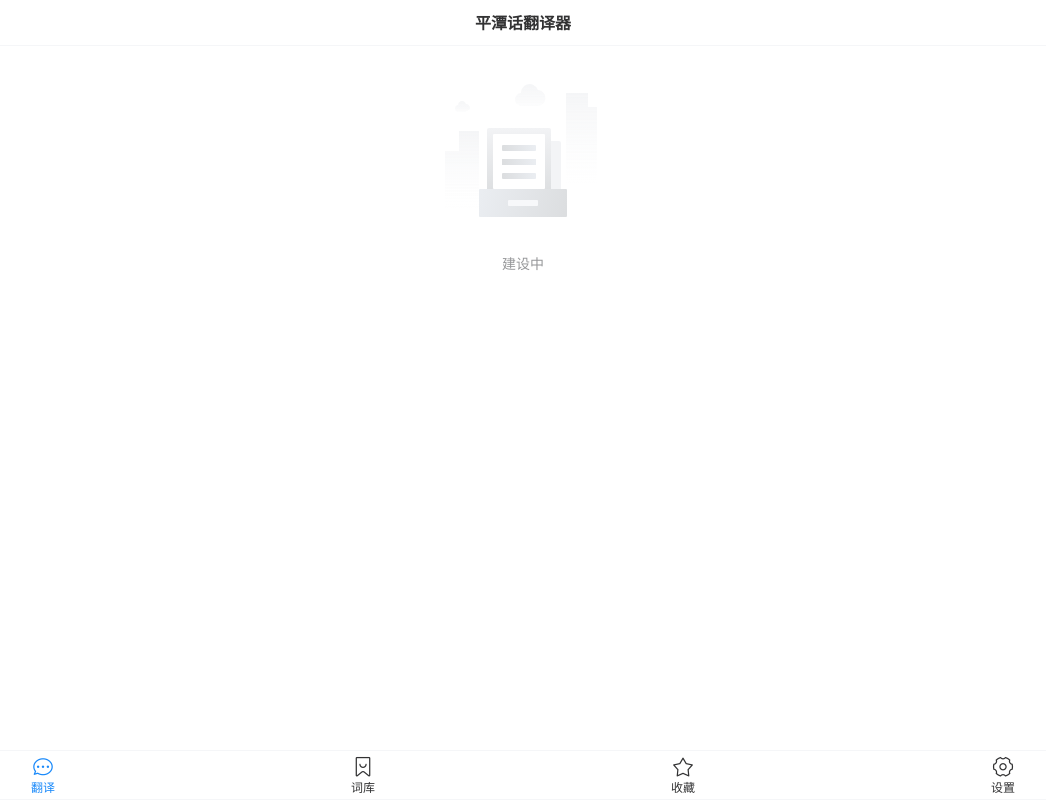
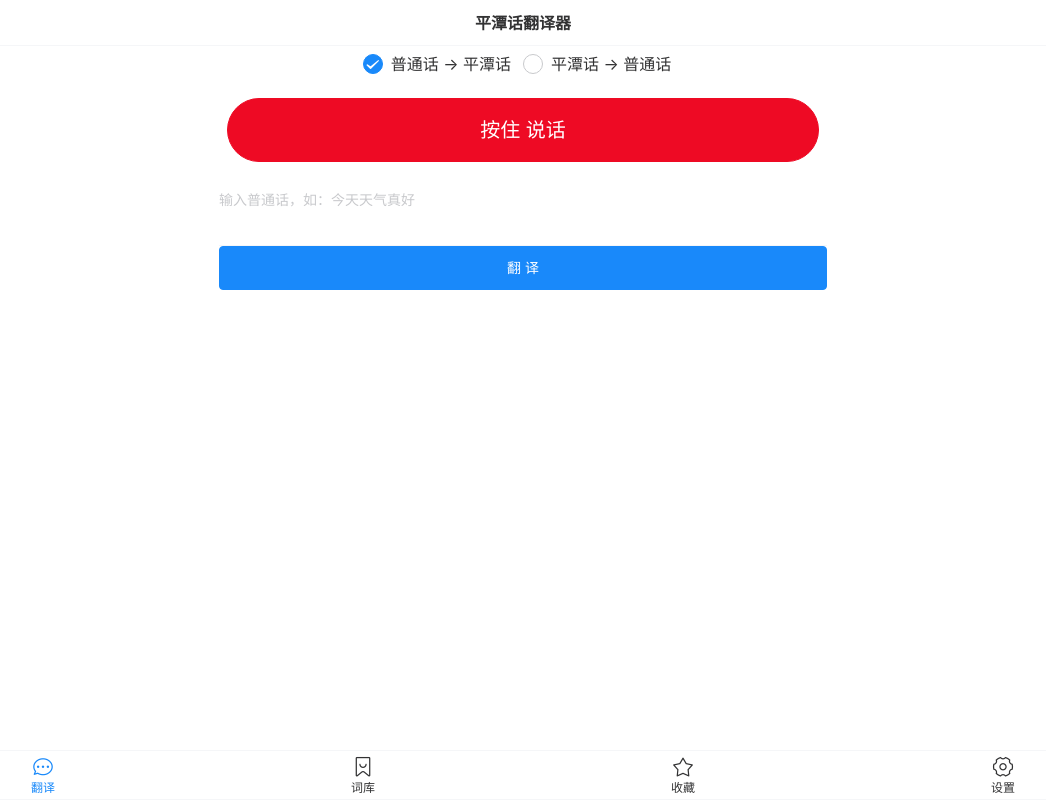
Before and after one commit to Hans82020/pingtan-dialect-translator, a Vue app: page / in a window 1280 px wide. Shown: the whole page, without its empty margins (117-1163 px from the left). Built offline with nearby package versions, Linux system fonts and the light colour scheme.

Commit message:
feat: 翻译主界面（方向切换/按住说话/词库优先/错误提示）

```diff
--- /dev/null
+++ b/src/components/MicBanner.vue
@@ -0,0 +1,10 @@
+<script setup>
+const inWechat = /MicroMessenger/i.test(navigator.userAgent)
+const inQQ = /QQ\//i.test(navigator.userAgent)
+</script>
+
+<template>
+  <van-notice-bar v-if="inWechat || inQQ" wrapable :scrollable="false"
+    left-icon="info-o"
+    text="微信内无法使用语音：请点右上角「···」→「在浏览器打开」，即可语音输入。当前可先用打字翻译。" />
+</template>
--- /dev/null
+++ b/src/components/RecordButton.vue
@@ -0,0 +1,40 @@
+<script setup>
+import { ref, onBeforeUnmount } from 'vue'
+
+const emit = defineEmits(['start', 'end', 'cancel'])
+const pressing = ref(false)
+const elapsed = ref(0)
+let timer = null
+
+function down(e) {
+  e.preventDefault()
+  if (pressing.value) return
+  pressing.value = true
+  elapsed.value = 0
+  timer = setInterval(() => { elapsed.value += 0.2 }, 200)
+  emit('start')
+}
+function up() {
+  if (!pressing.value) return
+  clearInterval(timer)
+  pressing.value = false
+  emit('end', elapsed.value)
+}
+onBeforeUnmount(() => clearInterval(timer))
+</script>
+
+<template>
+  <div class="rec-wrap">
+    <van-button round type="danger" size="large" class="rec-btn" :class="{ active: pressing }"
+      @touchstart.prevent="down" @touchend.prevent="up" @touchcancel="up"
+      @mousedown="down" @mouseup="up" @mouseleave="pressing && up()">
+      {{ pressing ? `松开结束 ${elapsed.toFixed(1)}s` : '按住 说话' }}
+    </van-button>
+  </div>
+</template>
+
+<style scoped>
+.rec-wrap { padding: 16px 24px; text-align: center; }
+.rec-btn { height: 64px; font-size: 20px; width: 100%; }
+.rec-btn.active { transform: scale(0.97); }
+</style>
--- /dev/null
+++ b/src/components/ResultCard.vue
@@ -0,0 +1,74 @@
+<script setup>
+import { ref, computed } from 'vue'
+import { showToast } from 'vant'
+import { isFav, toggleFav } from '../store/settings.js'
+import { fetchTTS } from '../lib/api.mjs'
+
+const props = defineProps({
+  /* 词库词条对象；LLM 结果；方言识别的普通话文本 */
+  entry: { type: Object, default: null },
+  llm: { type: Object, default: null },
+  mandarin: { type: String, default: '' },
+  fuzzy: { type: Boolean, default: false }
+})
+
+const hanzi = computed(() => props.entry?.pt_hanzi || props.llm?.pt_hanzi || '')
+const buc = computed(() => props.entry?.pt_buc || props.llm?.pt_buc || '')
+const rom = computed(() => props.entry?.pt_rom || props.llm?.pt_rom || '')
+const tones = computed(() => props.entry?.tones || props.llm?.tones || '')
+const audio = computed(() => (props.entry?.audio ? '/' + props.entry.audio : ''))
+const lowConf = computed(() => props.llm?.confidence === 'low' || props.fuzzy)
+
+const playing = ref(false)
+async function play() {
+  try {
+    playing.value = true
+    if (audio.value) {
+      await new Audio(audio.value).play()
+    } else if (props.mandarin) {
+      const url = await fetchTTS(props.mandarin)
+      await new Audio(url).play()
+    }
+  } catch { showToast('播放失败，请重试') } finally { playing.value = false }
+}
+
+const favId = computed(() => props.entry?.id || null)
+function onFav() {
+  showToast(toggleFav(favId.value) ? '已收藏' : '已取消收藏')
+}
+async function copy() {
+  const t = [hanzi.value, buc.value, rom.value].filter(Boolean).join('\n') || props.mandarin
+  try { await navigator.clipboard.writeText(t); showToast('已复制') }
+  catch { showToast('复制失败') }
+}
+</script>
+
+<template>
+  <div class="card">
+    <van-tag v-if="lowConf" type="warning" style="float:right">仅供参考</van-tag>
+    <template v-if="mandarin">
+      <div class="label">普通话</div>
+      <div class="hanzi">{{ mandarin }}</div>
+      <van-button size="small" icon="volume-o" :loading="playing" @click="play">朗读</van-button>
+    </template>
+    <template v-else>
+      <div class="label">平潭话</div>
+      <div class="hanzi">{{ hanzi }}</div>
+      <div v-if="buc" class="sub">平话字：{{ buc }}</div>
+      <div v-if="rom" class="sub">拼音：{{ rom }}</div>
+      <div v-if="tones" class="sub">声调：{{ tones }}</div>
+      <van-button size="small" icon="volume-o" :disabled="!audio" @click="play">
+        {{ audio ? '播放录音' : '暂无录音' }}
+      </van-button>
+    </template>
+    <van-button size="small" icon="records" @click="copy">复制</van-button>
+    <van-button v-if="favId" size="small" :icon="isFav(favId) ? 'star' : 'star-o'" @click="onFav">收藏</van-button>
+  </div>
+</template>
+
+<style scoped>
+.card { background: #fff; border-radius: 12px; padding: 16px; margin: 12px; box-shadow: 0 2px 8px rgba(0,0,0,.06); }
+.label { color: #888; font-size: 12px; }
+.hanzi { font-size: 24px; font-weight: bold; margin: 6px 0; }
+.sub { color: #555; font-size: 14px; margin: 2px 0; }
+</style>
--- a/src/views/HomeView.vue
+++ b/src/views/HomeView.vue
@@ -1 +1,91 @@
-<template><div class="page"><van-empty description="建设中" /></div></template>
+<script setup>
+import { ref, computed } from 'vue'
+import { showToast, showLoadingToast, closeToast } from 'vant'
+import MicBanner from '../components/MicBanner.vue'
+import RecordButton from '../components/RecordButton.vue'
+import ResultCard from '../components/ResultCard.vue'
+import { settings } from '../store/settings.js'
+import { loadPhrases } from '../lib/phrases.js'
+import { matchPhrase } from '../lib/match.js'
+import { openRecorder, micUnsupported } from '../lib/recorder.mjs'
+import { postJSON, postAudio, ApiError } from '../lib/api.mjs'
+
+const mode = computed({ get: () => settings.direction, set: v => (settings.direction = v) })
+const text = ref('')
+const busy = ref(false)
+const result = ref(null)   // {entry?, fuzzy?, llm?, mandarin?}
+const errMsg = ref('')
+
+const micOK = !micUnsupported()
+const dialectOn = computed(() => settings.experimentDialect)
+
+async function handleText(raw) {
+  const input = (raw ?? text.value).trim()
+  if (!input || busy.value) return
+  busy.value = true; errMsg.value = ''; result.value = null
+  showLoadingToast({ message: '翻译中…', forbidClick: true, duration: 0 })
+  try {
+    const phrases = await loadPhrases({ remoteUrl: settings.remotePhraseUrl })
+    if (mode.value === 'zh2pt') {
+      const hit = matchPhrase(phrases, input)
+      if (hit) { result.value = { entry: hit.entry, fuzzy: hit.fuzzy } }
+      else { result.value = { llm: await postJSON('/api/translate', { text: input }) } }
+    } else {
+      result.value = { mandarin: input }   // 方言文字兜底：直接当作普通话展示
+    }
+  } catch (e) { errMsg.value = msgOf(e) }
+  finally { busy.value = false; closeToast() }
+}
+
+let rec = null
+async function onRecStart() {
+  errMsg.value = ''; result.value = null
+  try { rec = await openRecorder(ms => { if (ms > 29500) onRecEnd() }) }
+  catch (e) { errMsg.value = e.message }
+}
+async function onRecEnd() {
+  if (!rec) return
+  const r = rec; rec = null
+  try {
+    const blob = await r.stop()
+    busy.value = true
+    showLoadingToast({ message: '识别中…', forbidClick: true, duration: 0 })
+    const api = mode.value === 'zh2pt' ? '/api/asr' : '/api/audio'
+    const { text: heard } = await postAudio(api, blob)
+    text.value = heard
+    await handleText(heard)
+  } catch (e) { errMsg.value = msgOf(e) }
+  finally { busy.value = false; closeToast() }
+}
+function msgOf(e) {
+  if (e instanceof ApiError && e.key === 'QUOTA') return 'AI 免费额度已用尽，请联系维护者充值或稍后再试'
+  if (e.key === 'NO_SPEECH') return e.message
+  return e.message || '出错了，请重试'
+}
+</script>
+
+<template>
+  <div class="page">
+    <MicBanner />
+    <van-radio-group v-model="mode" direction="horizontal" style="justify-content:center;padding:8px">
+      <van-radio name="zh2pt">普通话 → 平潭话</van-radio>
+      <van-radio name="pt2zh">平潭话 → 普通话</van-radio>
+    </van-radio-group>
+
+    <template v-if="micOK && (mode === 'zh2pt' || dialectOn)">
+      <RecordButton @start="onRecStart" @end="onRecEnd" />
+    </template>
+    <van-notice-bar v-else-if="mode === 'pt2zh' && !dialectOn" wrapable :scrollable="false"
+      text="「平潭话语音识别」为实验功能，请在设置页开启后使用；可先在下方输入方言文字。" />
+
+    <van-field v-model="text" type="textarea" rows="2" autosize clearable
+      :placeholder="mode === 'zh2pt' ? '输入普通话，如：今天天气真好' : '输入平潭话文字（可选）'" />
+
+    <div style="padding:0 16px">
+      <van-button type="primary" block :loading="busy" @click="handleText()">翻 译</van-button>
+    </div>
+
+    <van-notice-bar v-if="errMsg" wrapable :scrollable="false" left-icon="warning-o" :text="errMsg" />
+    <ResultCard v-if="result" v-bind="result" />
+  </div>
+</template>
```
